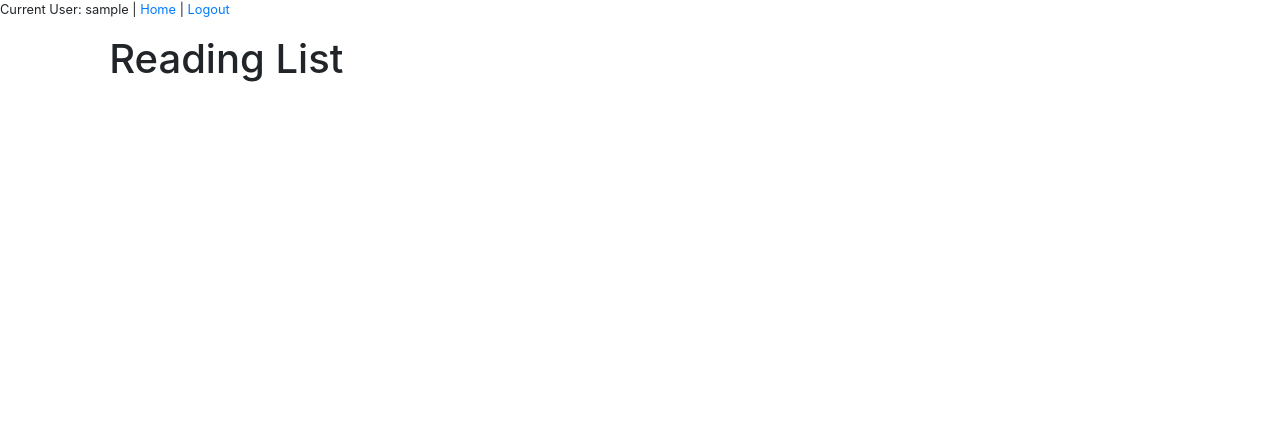
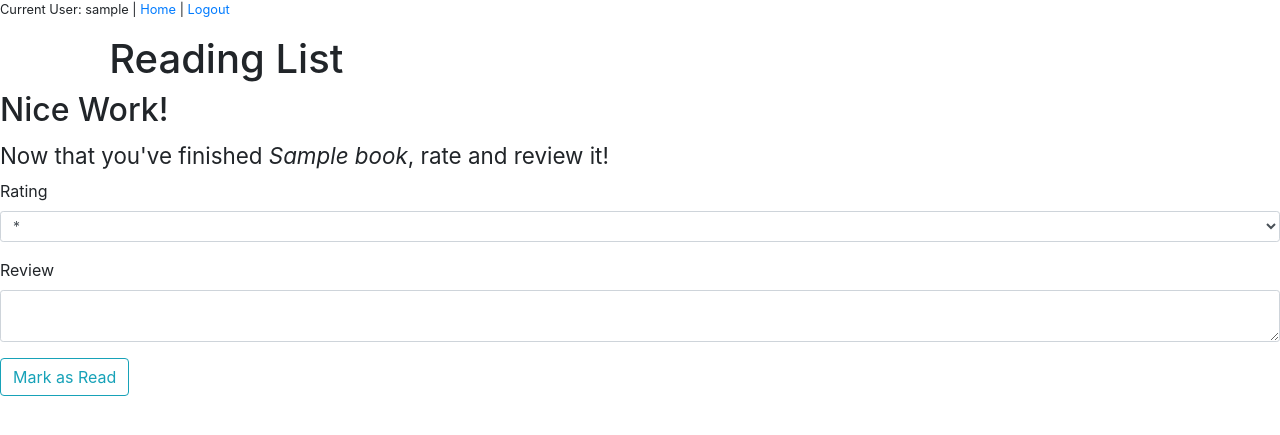
Before and after one commit to bearistotle/reading-list, a Flask app: template templates/rate-review.html in a window 1280 px wide. Shown: the top 435 px of the page. Run offline with Flask 2, Linux system fonts and the light colour scheme; the template is opened without the code that fills it: values that come from a table or form of the project are taken from there, others are empty; the visitor is signed in with stand-in values (Sample User, id 1); tables that the repository leaves empty hold one stand-in row (values such as "Sample post"); some libraries are stand-ins or nearby versions.

Commit message:
Finished del and read/rate/review functionality

```diff
--- a/forms.py
+++ b/forms.py
@@ -1,5 +1,5 @@
 from flask_wtf import FlaskForm
-from wtforms import StringField, PasswordField, SubmitField, BooleanField, IntegerField
+from wtforms import StringField, PasswordField, SubmitField, BooleanField, IntegerField, SelectField, TextAreaField, HiddenField
 from wtforms.validators import InputRequired, Length, Email, EqualTo, Optional
 
 class LoginForm(FlaskForm):
@@ -30,3 +30,9 @@ class AddBookForm(FlaskForm):
         Length(min=3, max=120)])
     isbn = StringField("ISBN (Optional)", validators=[Optional(), Length(min=10, max=13)])
     submit = SubmitField("Add Book")
+
+class RateReviewForm(FlaskForm):
+    rating = SelectField("Rating", choices=[(1, "*"), (2, "**"), (3, "***"), (4, "****"), (5, "*****")])
+    review = TextAreaField("Review", validators=[Optional(), Length(min=0, max=5000)])
+    book_id = HiddenField() # better validators? # what to do on err?
+    submit = SubmitField("Mark as Read")
--- a/main.py
+++ b/main.py
@@ -5,7 +5,7 @@ from wtforms import StringField, PasswordField, SubmitField, BooleanField
 from wtforms.validators import InputRequired, Length, Email, EqualTo
 from app import db, app
 from models import User, Book
-from forms import LoginForm, RegistrationForm, AddBookForm
+from forms import LoginForm, RegistrationForm, AddBookForm, RateReviewForm
 from hashutils import check_pw_hash
 
 #routes: index, reading now, coming up, full list, settings (sub settings
@@ -26,7 +26,7 @@ def home():
 
     email = session["user"]
     user = User.query.filter_by(email=email).first()
-    current_list = Book.query.filter_by(reader=user.id).all()
+    current_list = Book.query.filter_by(user=user.id, read=False).all()
 
     return render_template("home.html", current_list=current_list)
 
@@ -55,7 +55,7 @@ def login():
             return render_template("login.html", title="Log In", form=form)
 
         session["user"] = email
-        return redirect("/")
+        return redirect(url_for("home"))
 
 @app.route("/register", methods=["GET", "POST"])
 def register():
@@ -74,7 +74,9 @@ def register():
 
         # final step in validation: unique email/not existing user
         if User.query.filter_by(email=email).first():
+
             flash("Error! A user with that email address already exists!")
+
             return render_template("register.html", title="Register", form=form)
 
         else:
@@ -85,18 +87,22 @@ def register():
 
             flash(f"Success! Account created for {email}!")
             session["user"] = email
+
             return redirect(url_for("home"))
 
     else:
 
         for error in form.errors.items():
-                flash(f"Error! {error[1][0]}")
+
+            flash(f"Error! {error[1][0]}")
 
         return render_template("register.html", title="Register", form=form)
 
 @app.route("/logout", methods=["GET"])
 def logout():
+
     del session["user"]
+
     return redirect(url_for("login"))
 
 @app.route("/edit-list", methods=["GET", "POST"])
@@ -105,7 +111,7 @@ def edit_list():
     # get user
     email = session["user"]
     user = User.query.filter_by(email=email).first()
-    current_list = Book.query.filter_by(reader=user.id).all()
+    current_list = Book.query.filter_by(user=user.id, read=False).all()
     form = AddBookForm()
 
     if request.method == "GET":
@@ -118,24 +124,30 @@ def edit_list():
         title = form.title.data
         author = form.author.data
         isbn = form.isbn.data
-        reader = user.id
+        user = user.id
+        read = True
 
-        book = Book(title, author, reader, isbn)
+        book = Book(title, author, user, read, isbn)
 
         db.session.add(book)
         db.session.commit()
 
         flash(f"{title} added to reading list!")
+
         return redirect(url_for("edit_list"))
 
     for error in form.errors.items():
+
         flash(f"Error! {error[1][0]}")
 
-    return render_template("edit-list.html", form=form)
+    return render_template("edit-list.html", form=form,
+        current_list=current_list)
 
 @app.route("/remove-book", methods=["GET"])
 def remove_book():
+
     if request.args:
+
         book_id = request.args.get("id")
         book = Book.query.get(book_id)
 
@@ -146,20 +158,38 @@ def remove_book():
 
 @app.route("/reading-history", methods=["GET", "POST"])
 def reading_history():
-    if request.args:
+
+    form = RateReviewForm()
+
+    if request.args.get("id"):
+
         book_id = request.args.get("id")
         book = Book.query.get(book_id)
 
-        form = RateReviewForm()
+        # send user to rating and review form
+        return render_template("rate-review.html", form=form, book=book)
 
-        # send user to rating and review form
-        # once user fills out form, have it post here
-        # process form data
-        # user should fall through to simply rendering reading history template
-        # (it should be a GET with no args)
+    if request.method == "POST":
 
-        # TODO: drop and create tables to update Book model; finish rate-review template
+        rating = form.rating.data
+        review = form.review.data
+        book_id = form.book_id.data
 
+        book = Book.query.get(book_id)
+
+        book.rating = rating
+        book.review = review
+        book.read = True
+
+        db.session.commit()
+
+    # user should fall through to this point if GET with no args or POST after
+    # form data has been validated and db has been updated
+    user_email = session["user"]
+    user = User.query.filter_by(email=user_email).first()
+    history = Book.query.filter_by(user=user.id, read=True)
+
+    return render_template("reading-history.html", history=history)
 
 if __name__ == "__main__":
     app.run()
--- a/templates/rate-review.html
+++ b/templates/rate-review.html
@@ -1,9 +1,25 @@
 {% extends "base.html" %}
 
 {% block content %}
-<form action="" method="POST">
-    {{ form.hidden_tag() }}
+<h2>Nice Work!</h2>
+<h3><small>Now that you've finished <em>{{ book.title }}</em>, rate and review it!</small></h3>
+<form action="/reading-history" method="POST">
+  {{ form.csrf_token() }}
+  <fieldset class="form-group">
+    <div class="form-group">
+      {{ form.rating.label(class="form-control-label") }}
+      {{ form.rating(class="form-control form-control-sm")}}
+    </div>
+    <div class="form-group">
+      {{ form.review.label(class="form-control-label") }}
+      {{ form.review(class="form-control form-control-sm")}}
+    </div>
+    <div class="form-group">
+      {{ form.book_id(value=book.id) }}
+    </div>
+    <div class="form-group">
+      {{ form.submit(class="btn btn-outline-info") }}
+    </div>
 </form>
 
-
 {% endblock %}
--- a/templates/reading-history.html
+++ b/templates/reading-history.html
@@ -5,7 +5,8 @@
     <div class="col-sm-2">
     </div>
     <div class="col-sm-8">
-      {% if history %}
+      <h2>Reading History</h2>
+      {% if history[0] %}
       <table class="table table-hover table-striped">
         <thead>
             <tr>
```
Also changed, not shown: models.py (+4 -4 lines), templates/login.html (+11 -2 lines), templates/register.html (+8 -0 lines).
